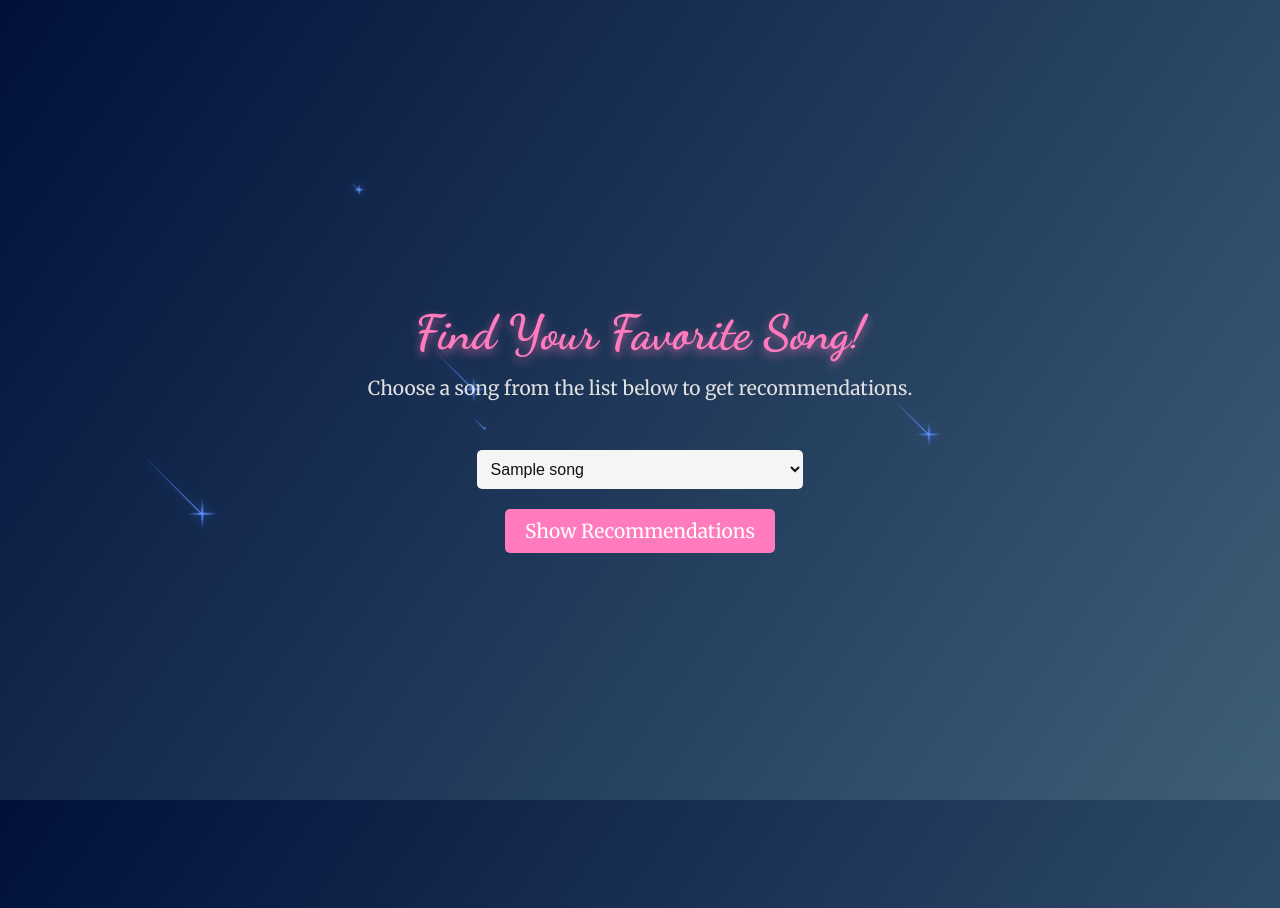
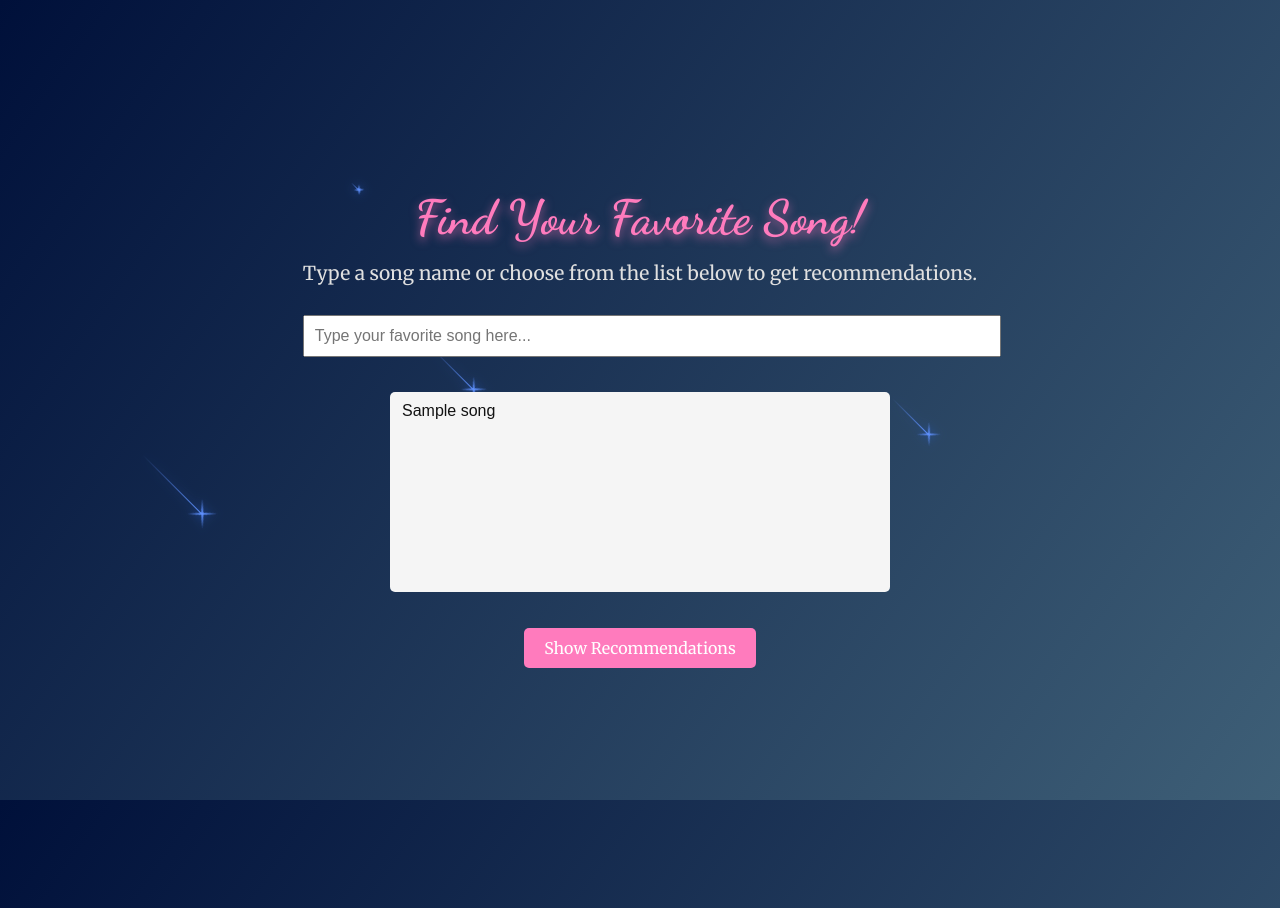
Before and after one commit to anamarias12/music_recommender_site_python, a Flask app: template templates/search.html in a window 1280 px wide. Shown: the top 908 px of the page. Run offline with Flask 3, Linux system fonts and the light colour scheme; the template is opened without the code that fills it: most values are stand-ins (such as "Sample title", 1, 10 or a date in 2020); parts of the project's set-up code (start-up, migrations or seed data) failed here and were passed over.

Commit message:
Added: ability to search for titles and links to spotify

```diff
--- a/app.py
+++ b/app.py
@@ -37,18 +37,34 @@ def get_song_album_cover_url(song, artist):
     except Exception as e:
         return "https://upload.wikimedia.org/wikipedia/commons/3/37/Sad-face.png"
 
+# Function to get song URL
+def get_spotify_url(song_title, artist_name=None):
+    query = f"{song_title} {artist_name}" if artist_name else song_title
+    try:
+        results = sp.search(q=query, type='track', limit=1)
+        if results['tracks']['items']:
+            track = results['tracks']['items'][0]
+            return track['external_urls']['spotify']
+        else:
+            return None
+    except Exception as e:
+        return None
+
 # Recommendation function
 def recommend(index):
     distances = sorted(list(enumerate(similarity[index])), reverse=True, key=lambda x: x[1])
     recommended_music = []
     recommended_music_posters = []
+    recommended_links = []
+
     for i in distances[1:6]:
         artist = music.iloc[i[0]].artist
         song = music.iloc[i[0]].song
         recommended_music_posters.append(get_song_album_cover_url(song, artist))
         recommended_music.append(f"{song} - {artist}")
+        recommended_links.append(get_spotify_url(song, artist))
 
-    return recommended_music, recommended_music_posters
+    return recommended_music, recommended_music_posters, recommended_links
 
 # Routes
 @app.route('/')
@@ -61,11 +77,15 @@ def search():
         selected_song = request.form.get('song')
         selected_song_name = selected_song.split(" - ")[0]
         index = music[music["song"] == selected_song_name].index[0]
-        recommended_music, recommended_music_posters = recommend(index)
-        return render_template('recommendations.html', songs=zip(recommended_music, recommended_music_posters))
+        recommended_music, recommended_music_posters, recommended_links = recommend(index)
+        return render_template(
+            'recommendations.html',
+            songs=zip(recommended_music, recommended_music_posters, recommended_links)
+        )
 
     music_list = [f"{row['song']} - {row['artist']}" for index, row in music.iterrows()]
     return render_template('search.html', music_list=music_list)
 
+
 if __name__ == '__main__':
     app.run(debug=True)
--- a/templates/search.html
+++ b/templates/search.html
@@ -6,6 +6,36 @@
     <title>Search Songs</title>
     <link href="https://fonts.googleapis.com/css2?family=Dancing+Script:wght@700&family=Merriweather:wght@400&display=swap" rel="stylesheet">
     <link rel="stylesheet" href="{{ url_for('static', filename='search.css') }}">
+    <style>
+        #song-list {
+            width: 100%;
+            padding: 10px;
+            font-size: 1em;
+            overflow-y: auto;  /* Enable scrolling for long lists */
+            max-height: 200px; /* Enforce a maximum height */
+            box-sizing: border-box;
+        }
+    </style>
+    <script>
+        function filterSongs() {
+            const searchQuery = document.getElementById("search-box").value.toLowerCase();
+            const dropdown = document.getElementById("song-list");
+            const options = dropdown.options;
+
+            let visibleCount = 0; // Count visible options
+
+            for (let i = 0; i < options.length; i++) {
+                const song = options[i].text.toLowerCase();
+                if (song.includes(searchQuery)) {
+                    options[i].style.display = "block";
+                    visibleCount++;
+                } else {
+                    options[i].style.display = "none";
+                }
+            }
+            dropdown.size = visibleCount > 1 ? visibleCount : 2;
+        }
+    </script>
 </head>
 <body>
     <div class="sky-container">
@@ -17,15 +47,25 @@
     </div>
     <div class="container">
         <h1>Find Your Favorite Song!</h1>
-        <p>Choose a song from the list below to get recommendations.</p>
+        <p>Type a song name or choose from the list below to get recommendations.</p>
         <form action="/search" method="POST">
-            <select name="song" required>
+            <!-- Textbox for filtering dropdown -->
+            <input
+                type="text"
+                id="search-box"
+                placeholder="Type your favorite song here..."
+                class="textbox"
+                style="width: 100%; padding: 10px; margin-bottom: 15px; font-size: 1em;"
+                onkeyup="filterSongs()">
+
+            <!-- Dropdown for actual submission -->
+            <select id="song-list" name="song" size="10" required>
                 {% for song in music_list %}
                 <option value="{{ song }}">{{ song }}</option>
                 {% endfor %}
             </select>
             <br>
-            <button type="submit" class="search-button">Show Recommendations</button>
+            <button type="submit" class="search-button" style="margin-top: 15px; padding: 10px 20px; font-size: 1em;">Show Recommendations</button>
         </form>
     </div>
 </body>
```
Also changed, not shown: templates/recommendations.html (+5 -3 lines).
